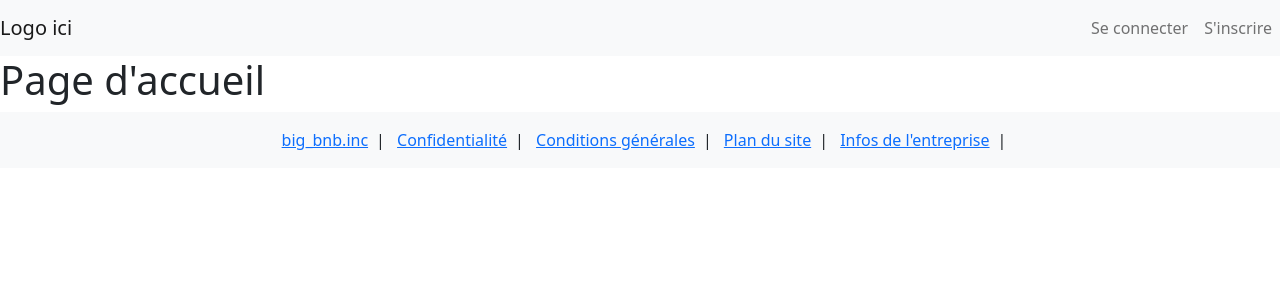
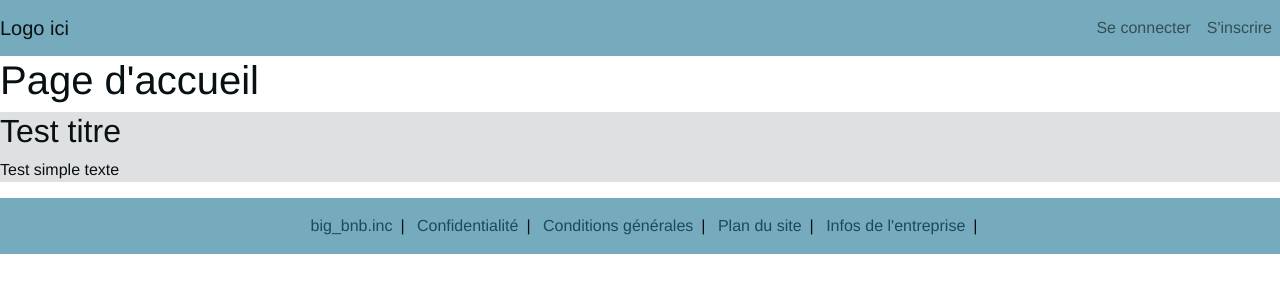
Before and after one commit to Karitchi/bigbnb-dev3-b2-q2-y22-23, a Vue app in the folder front/: page / in a window 1280 px wide. Shown: the top 300 px of the page. Built offline with nearby package versions, Linux system fonts and the light colour scheme.

Commit message:
fiche de style
ajout css de base  app.vue

```diff
--- a/front/src/App.vue
+++ b/front/src/App.vue
@@ -1,6 +1,6 @@
 <template>
   <div>
-    <header class="navbar navbar-expand-lg navbar-light bg-light">
+    <header class="navbar navbar-expand-lg my-header">
       <a class="navbar-brand" href="#">Logo ici</a>
       <button class="navbar-toggler" type="button" data-toggle="collapse" data-target="#navbarNav" aria-controls="navbarNav" aria-expanded="false" aria-label="Toggle navigation">
         <span class="navbar-toggler-icon"></span>
@@ -18,8 +18,14 @@
     </header>
     <router-view/>
     <!-- Contenu de la page ici -->
+    <section>
+      <div >
+        <h2>Test titre</h2>
+        <p>Test simple texte</p>
+      </div>
+    </section>
 
-    <footer class="bg-light py-3">
+    <footer class="my-footer py-3">
       <div class="container">
         <div class="row">
           <div class="col-md-12 text-center">
@@ -36,5 +42,6 @@
 </template>
 
 
-<style>
+<style lang="scss">
+  @import './assets/variables.scss';
 </style>
--- a/front/src/assets/variables.scss
+++ b/front/src/assets/variables.scss
@@ -0,0 +1,23 @@
+.my-header {
+    background-color: #75ABBC;
+  }
+
+.my-footer {
+    background-color: #75ABBC;
+}
+
+body {
+    font-family: "Helvetica Neue", Helvetica, Arial, sans-serif;
+    font-size: 16px;
+    line-height: 1.5;
+    color: #071013;
+  }
+
+  a {
+    color: #1B4B5A;
+    text-decoration: none;
+  }
+
+  section {
+    background-color: #DFE0E2;
+  }
--- a/front/src/views/Home.vue
+++ b/front/src/views/Home.vue
@@ -9,5 +9,5 @@ export default {
 </script>
 
 <style scoped>
-
+  @import '../assets/variables.scss'
 </style>
```
Also changed, not shown: 1 other file (tests, documents, lock files or other folders).
